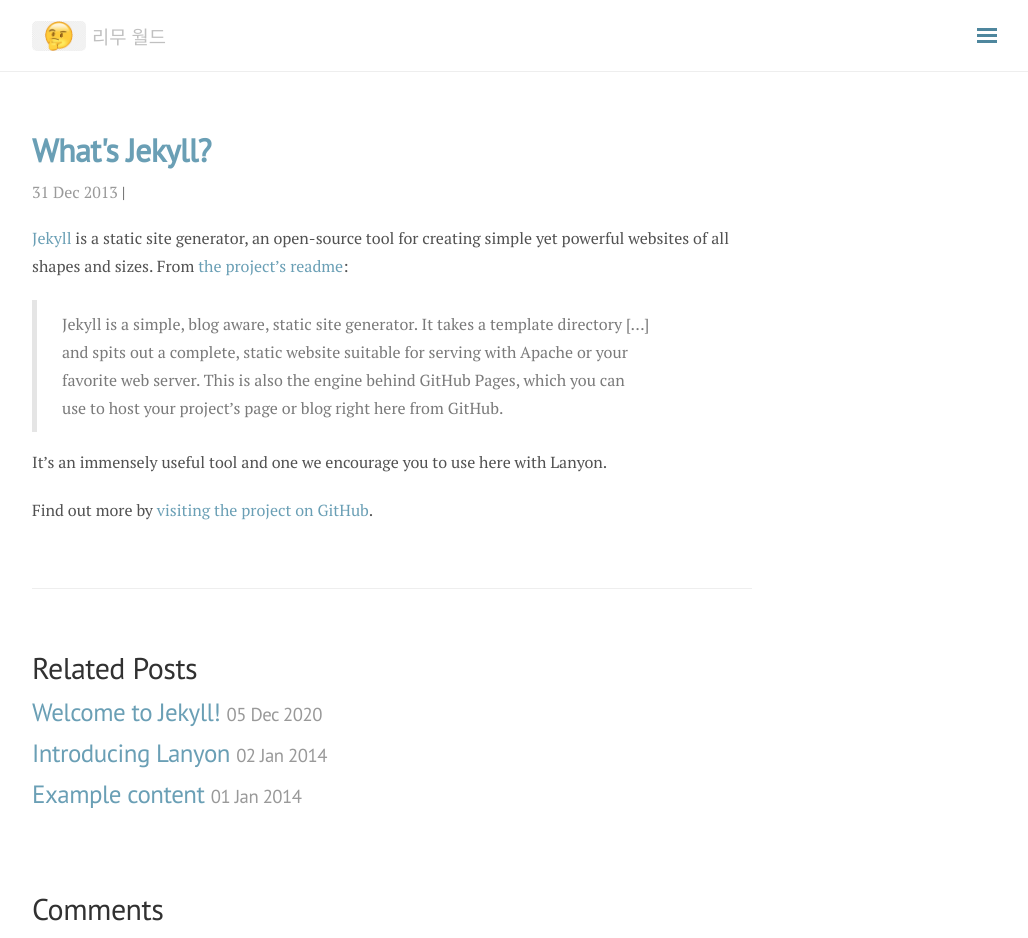
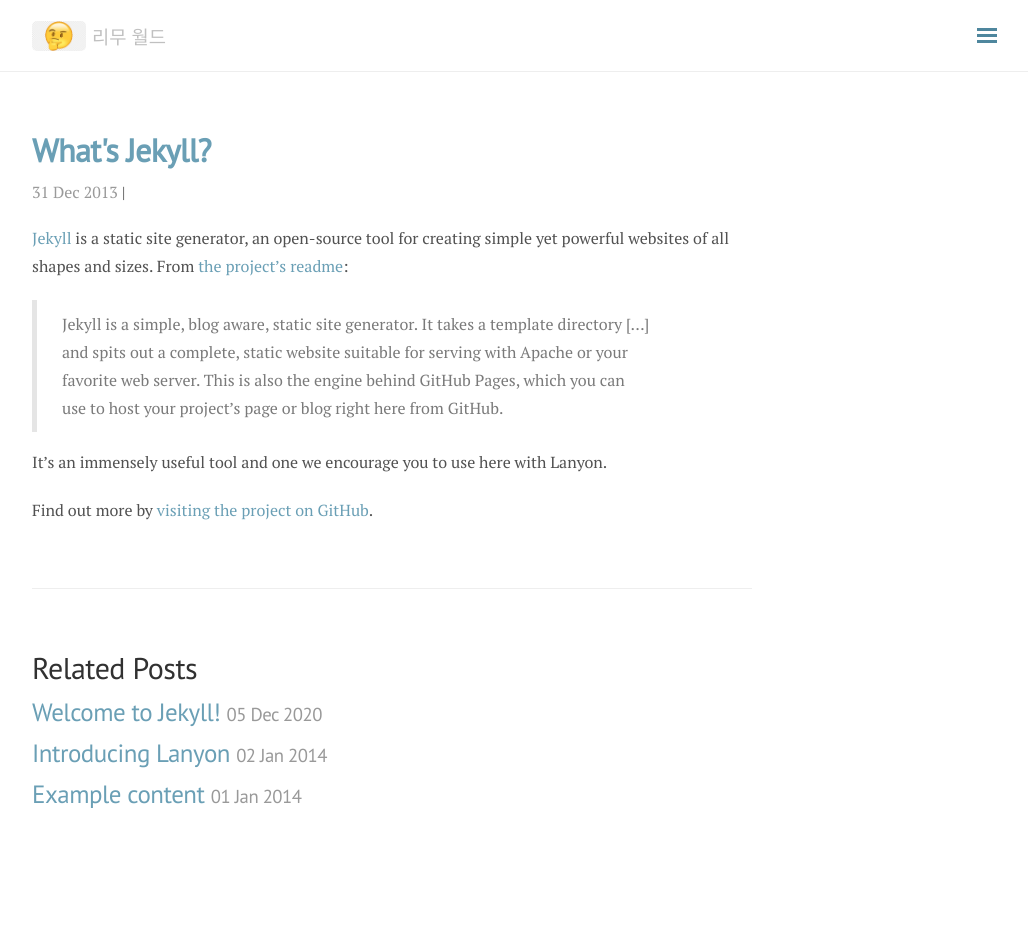
Before and after one commit to limunosekai/limunosekai.github.io, a Jekyll site: the page built from _posts/2013-12-31-whats-jekyll.md, in a window 1280 px wide and 938 px high. Shown: the whole window, without its empty margins (248-1276 px from the left). Built offline with Jekyll 4.4.1, drawn with Linux system fonts in a browser that asks for light colours; nearby versions of some CDN libraries; comment, search, counter and statistics services are not loaded.

Commit message:
End post

```diff
--- a/_layouts/post.html
+++ b/_layouts/post.html
@@ -5,15 +5,43 @@
 <div class="post">
   <h1 class="post-title">{{ page.title }}</h1>
   <span class="post-date">{{ page.date | date_to_string }}</span>
-  {% if page.tags %} |
-  {% for tag in page.tags %}
-    <a href="{{ site.baseurl }}{{ site.tag_page }}#{{ tag | slugify }}" class="post-tag">{{ tag }}</a>
-  {% endfor %}
+  {% if page.tags %} | {% for tag in page.tags %}
+  <a
+    href="{{ site.baseurl }}{{ site.tag_page }}#{{ tag | slugify }}"
+    class="post-tag"
+    >{{ tag }}</a
+  >
+  {% endfor %} {% endif %}
+  <article>{{ content }}</article>
+</div>
+
+{% if page.comments %}
+<div id="disqus_thread"></div>
+<script>
+  /**
+   *  RECOMMENDED CONFIGURATION VARIABLES: EDIT AND UNCOMMENT THE SECTION BELOW TO INSERT DYNAMIC VALUES FROM YOUR PLATFORM OR CMS.
+   *  LEARN WHY DEFINING THESE VARIABLES IS IMPORTANT: https://disqus.com/admin/universalcode/#configuration-variables*/
+  /*
+var disqus_config = function () {
+this.page.url = PAGE_URL;  // Replace PAGE_URL with your page's canonical URL variable
+this.page.identifier = PAGE_IDENTIFIER; // Replace PAGE_IDENTIFIER with your page's unique identifier variable
+};
+*/
+  (function () {
+    // DON'T EDIT BELOW THIS LINE
+    var d = document,
+      s = d.createElement("script");
+    s.src = "//wayhome25-github-io.disqus.com/embed.js";
+    s.setAttribute("data-timestamp", +new Date());
+    (d.head || d.body).appendChild(s);
+  })();
+</script>
+<noscript>
+  Please enable JavaScript to view the
+  <a href="https://disqus.com/?ref_noscript"> comments powered by Disqus.</a>
+</noscript>
+
 {% endif %}
-  <article>
-    {{ content }}
-  </article>
-</div>
 
 <div class="related">
   <h2>Related Posts</h2>
@@ -30,23 +58,3 @@
     {% endfor %}
   </ul>
 </div>
-
-{% if site.disqus_short_name %}
-<div class="comments">
-  <h2>Comments</h2>
-  <div id="disqus_thread"></div>
-  <script>
-var disqus_config = function () {
-  this.page.url = '{{ site.url }}{{ page.url }}'; // Replace PAGE_URL with your page's canonical URL variable
-  this.page.identifier = '{{ page.id }}'; // Replace PAGE_IDENTIFIER with your page's unique identifier variable
-};
-(function() {
-  var d = document, s = d.createElement('script');
-  s.src = '//{{ site.disqus_short_name }}.disqus.com/embed.js';
-  s.setAttribute('data-timestamp', +new Date());
-  (d.head || d.body).appendChild(s);
-})();
-  </script>
-  <noscript>Please enable JavaScript to view the <a href="https://disqus.com/?ref_noscript" rel="nofollow">comments powered by Disqus.</a></noscript>
-</div>
-{% endif %}
```
Lines whose indentation alone changed are shown as unchanged.
